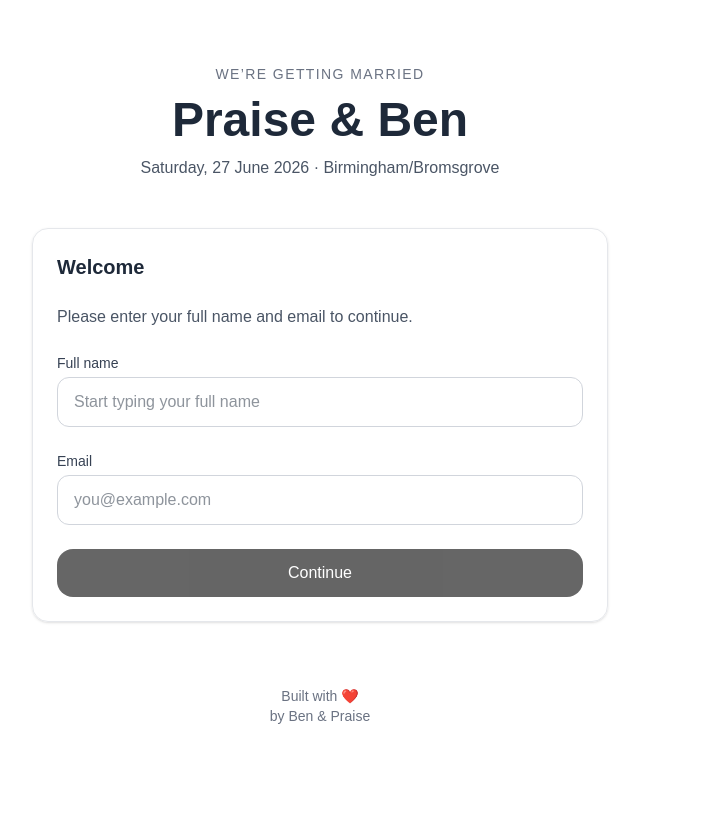
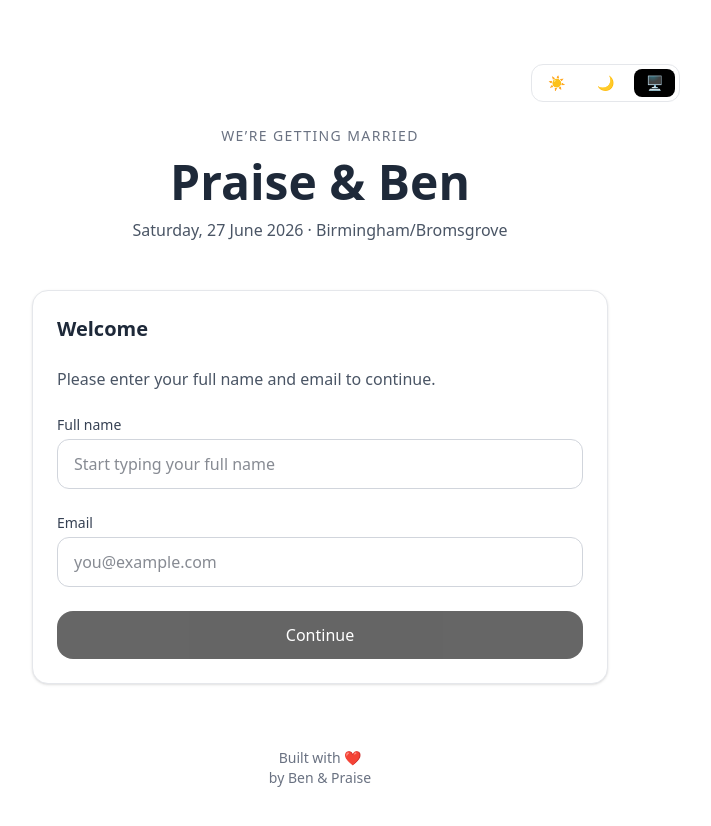
Before and after one commit to ben-pauley/wedding-site, a Next.js app: page / in a window 1280 px wide. Both pictures are taken after a click on the button "Enter →". Shown: the top 826 px of the page, without its empty margins (320-1031 px from the left). Before the commit the page ends 800 px from the top, so only its background shows below. Built offline with nearby package versions, Linux system fonts and the light colour scheme.

Commit message:
implemented light/dark mode toggle

```diff
--- a/src/app/globals.css
+++ b/src/app/globals.css
@@ -1,11 +1,13 @@
 @import "tailwindcss";
 
+/* Define your light theme defaults */
 :root {
   --background: #ffffff;
   --foreground: #171717;
   --radius: 1rem;
 }
 
+/* Tailwind theme tokens */
 @theme inline {
   --color-background: var(--background);
   --color-foreground: var(--foreground);
@@ -13,15 +15,12 @@
   --font-mono: var(--font-geist-mono);
 }
 
-@media (prefers-color-scheme: dark) {
-  :root {
-    --background: #0a0a0a;
-    --foreground: #ededed;
-  }
-}
+/* Enable dark mode via a `.dark` class on html */
+@custom-variant dark (&:where(.dark, .dark *));
 
 body {
   background: var(--background);
   color: var(--foreground);
-  font-family: Arial, Helvetica, sans-serif;
+  font-family: var(--font-sans), Arial, Helvetica, sans-serif;
+  transition: background-color 0.2s ease, color 0.2s ease;
 }
--- a/src/app/layout.js
+++ b/src/app/layout.js
@@ -1,5 +1,6 @@
-import { Geist, Geist_Mono } from "next/font/google";
+import {Geist, Geist_Mono} from "next/font/google";
 import "./globals.css";
+import {ThemeProvider} from "@/components/ThemeProvider"
 
 const geistSans = Geist({
   variable: "--font-geist-sans",
@@ -16,14 +17,14 @@ export const metadata = {
   description: "Praise & Ben's Wedding Information",
 };
 
-export default function RootLayout({ children }) {
+export default function RootLayout({children}) {
   return (
     <html lang="en">
-      <body
-        className={`${geistSans.variable} ${geistMono.variable} antialiased`}
-      >
-        {children}
-      </body>
+    <body className={`${geistSans.variable} ${geistMono.variable} antialiased`}>
+    <ThemeProvider>
+      {children}
+    </ThemeProvider>
+    </body>
     </html>
   );
 }
--- a/src/app/page.js
+++ b/src/app/page.js
@@ -1,12 +1,14 @@
 "use client"
-import {useEffect, useState} from "react"
-import {useRouter} from "next/navigation"
+
+import { useEffect, useState } from "react"
+import { useRouter } from "next/navigation"
+import ThemeToggle from "@/components/ThemeToggle"
 
 function normalize(s = "") {
   return s
     .toLowerCase()
     .normalize("NFD")
-    .replace(/[\u0300-\u036f]/g, "") // strip accents
+    .replace(/[\u0300-\u036f]/g, "")
     .replace(/\s+/g, " ")
     .trim()
 }
@@ -18,61 +20,36 @@ export default function Home() {
   const [suggestions, setSuggestions] = useState([])
   const [picked, setPicked] = useState(null)
   const [error, setError] = useState("")
-
   const router = useRouter()
 
+  // 🔍 Name lookup
   useEffect(() => {
     const handle = setTimeout(async () => {
-      if (!name.trim() || name.trim().length < 2) {
+      if (name.trim().length < 2) {
         setSuggestions([])
         setPicked(null)
         return
       }
+      try {
         const res = await fetch(`/api/lookup?q=${encodeURIComponent(name)}`)
         const data = await res.json()
         const list = data.suggestions || []
         setSuggestions(list)
 
-      // if they typed an exact match, auto-pick it (normalized)
-      const exact = list.find(s => normalize(s.fullName) === normalize(name))
+        const exact = list.find((s) => normalize(s.fullName) === normalize(name))
         setPicked(exact || null)
+      } catch {
+        setSuggestions([])
+      }
     }, 250)
     return () => clearTimeout(handle)
   }, [name])
 
   const nameOk = !!picked && normalize(picked.fullName) === normalize(name)
-  // For now, we only require a non-empty email on the client.
-  // We'll enforce "email on file must match" in /api/verify.
   const canContinue = nameOk && !!email.trim()
 
-  return (
-    <main className="min-h-screen bg-white text-gray-800">
-      <div className="mx-auto max-w-3xl px-6 py-16">
-        <header className="text-center space-y-3">
-          <p className="uppercase tracking-widest text-sm text-gray-500">
-            We’re getting married
-          </p>
-          <h1 className="text-4xl md:text-5xl font-semibold">Praise & Ben</h1>
-          <p className="text-gray-600">
-            Saturday, 27 June 2026 · Birmingham/Bromsgrove
-          </p>
-        </header>
-
-        {!open && (
-          <div className="mt-12 flex justify-center">
-            <button
-              onClick={() => setOpen(true)}
-              className="rounded-2xl px-6 py-3 bg-black text-white hover:opacity-90 transition"
-            >
-              Enter →
-            </button>
-          </div>
-        )}
-
-        {open && (
-          <section className="mt-12 mx-auto max-w-xl">
-            <form
-              onSubmit={async (e) => {
+  // 🚀 Form submit
+  async function handleSubmit(e) {
     e.preventDefault()
     setError("")
 
@@ -84,17 +61,20 @@ export default function Home() {
     try {
       const res = await fetch("/api/verify", {
         method: "POST",
-                    headers: {"Content-Type": "application/json"},
-                    body: JSON.stringify({name, email}),
+        headers: { "Content-Type": "application/json" },
+        body: JSON.stringify({ name, email }),
       })
       const data = await res.json()
 
       if (!res.ok || !data.ok) {
-                    if (data.error === "name_not_found") {
+        switch (data.error) {
+          case "name_not_found":
             setError("We couldn't find that name. Please pick from the suggestions.")
-                    } else if (data.error === "email_mismatch") {
+            break
+          case "email_mismatch":
             setError("That email doesn't match what we have on file for this name.")
-                    } else {
+            break
+          default:
             setError("Please check your details and try again.")
         }
         return
@@ -106,20 +86,58 @@ export default function Home() {
       }
 
       router.push(`/invite/${data.token}`)
-                } catch (err) {
+    } catch {
       setError("Something went wrong. Please try again.")
     }
-              }}
-              className="rounded-2xl border border-gray-200 shadow-sm p-6 space-y-6"
+  }
+
+  return (
+    <main className="min-h-screen bg-white text-gray-800 dark:bg-neutral-900 dark:text-neutral-100 transition-colors">
+      <div className="mx-auto max-w-3xl px-6 py-16">
+
+        {/* Top bar */}
+        <div className="flex justify-end mb-6">
+          <ThemeToggle />
+        </div>
+
+        {/* Header */}
+        <header className="text-center space-y-3">
+          <p className="uppercase tracking-widest text-sm text-gray-500 dark:text-gray-400">
+            We’re getting married
+          </p>
+          <h1 className="text-4xl md:text-5xl font-semibold">Praise & Ben</h1>
+          <p className="text-gray-600 dark:text-gray-400">
+            Saturday, 27 June 2026 · Birmingham/Bromsgrove
+          </p>
+        </header>
+
+        {/* Entry Button */}
+        {!open && (
+          <div className="mt-12 flex justify-center">
+            <button
+              onClick={() => setOpen(true)}
+              className="rounded-2xl px-6 py-3 bg-black text-white hover:opacity-90 transition dark:bg-white dark:text-black"
+            >
+              Enter →
+            </button>
+          </div>
+        )}
+
+        {/* Form */}
+        {open && (
+          <section className="mt-12 mx-auto max-w-xl">
+            <form
+              onSubmit={handleSubmit}
+              className="rounded-2xl border border-gray-200 dark:border-neutral-700 shadow-sm p-6 space-y-6 bg-white dark:bg-neutral-950 transition-colors"
             >
               <h2 className="text-xl font-semibold">Welcome</h2>
-              <p className="text-gray-600">
+              <p className="text-gray-600 dark:text-gray-400">
                 Please enter your full name and email to continue.
               </p>
 
               {/* Name */}
               <div>
-                <label className="block text-sm font-medium text-gray-700">
+                <label className="block text-sm font-medium text-gray-700 dark:text-neutral-300">
                   Full name
                 </label>
                 <input
@@ -131,17 +149,16 @@ export default function Home() {
                     setError("")
                   }}
                   placeholder="Start typing your full name"
-                  className="mt-1 w-full rounded-xl border border-gray-300 px-4 py-3 focus:outline-none focus:ring-2 focus:ring-black"
+                  className="mt-1 w-full rounded-xl border border-gray-300 dark:border-neutral-700 bg-white dark:bg-neutral-900 text-gray-900 dark:text-neutral-100 px-4 py-3 focus:outline-none focus:ring-2 focus:ring-black dark:focus:ring-white transition-colors"
                 />
                 {suggestions.length > 0 && (
-                  <ul className="mt-2 divide-y rounded-xl border border-gray-200">
+                  <ul className="mt-2 divide-y divide-gray-200 dark:divide-neutral-800 rounded-xl border border-gray-200 dark:border-neutral-700 bg-white dark:bg-neutral-900">
                     {suggestions.map((s) => (
                       <li
                         key={s.id}
-                        className={`p-3 hover:bg-gray-50 cursor-pointer ${
-                          picked &&
-                          normalize(picked.fullName) === normalize(s.fullName)
-                            ? "bg-gray-50"
+                        className={`p-3 cursor-pointer hover:bg-gray-50 dark:hover:bg-neutral-800 ${
+                          picked && normalize(picked.fullName) === normalize(s.fullName)
+                            ? "bg-gray-50 dark:bg-neutral-800"
                             : ""
                         }`}
                         onClick={() => {
@@ -152,7 +169,7 @@ export default function Home() {
                         }}
                       >
                         <div className="font-medium">{s.fullName}</div>
-                        <div className="text-sm text-gray-500">
+                        <div className="text-sm text-gray-500 dark:text-gray-400">
                           {s.hasEmail ? "• email on file" : "• no email on file"}
                         </div>
                       </li>
@@ -168,7 +185,7 @@ export default function Home() {
 
               {/* Email */}
               <div>
-                <label className="block text-sm font-medium text-gray-700">
+                <label className="block text-sm font-medium text-gray-700 dark:text-neutral-300">
                   Email
                 </label>
                 <input
@@ -180,27 +197,25 @@ export default function Home() {
                     setError("")
                   }}
                   placeholder="you@example.com"
-                  className="mt-1 w-full rounded-xl border border-gray-300 px-4 py-3 focus:outline-none focus:ring-2 focus:ring-black"
+                  className="mt-1 w-full rounded-xl border border-gray-300 dark:border-neutral-700 bg-white dark:bg-neutral-900 text-gray-900 dark:text-neutral-100 px-4 py-3 focus:outline-none focus:ring-2 focus:ring-black dark:focus:ring-white transition-colors"
                 />
-                {picked && picked.hasEmail && (
-                  <p className="mt-2 text-xs text-gray-500">
-                    We have an email on file for this name. Please enter that
-                    same email to continue (we’ll verify on the next step).
-                  </p>
-                )}
-                {picked && !picked.hasEmail && (
-                  <p className="mt-2 text-xs text-gray-500">
-                    No email on file — any valid email is fine.
+                {picked && (
+                  <p className="mt-2 text-xs text-gray-500 dark:text-gray-400">
+                    {picked.hasEmail
+                      ? "We have an email on file. Please enter that same email."
+                      : "No email on file — any valid email is fine."}
                   </p>
                 )}
               </div>
 
-              {error && <p className="text-red-600 text-sm">{error}</p>}
+              {/* Error */}
+              {error && <p className="text-red-600 dark:text-red-400 text-sm">{error}</p>}
 
+              {/* Submit */}
               <button
                 type="submit"
                 disabled={!canContinue}
-                className="w-full rounded-2xl px-6 py-3 bg-black text-white hover:opacity-90 disabled:opacity-60"
+                className="w-full rounded-2xl px-6 py-3 bg-black text-white dark:bg-white dark:text-black hover:opacity-90 disabled:opacity-60 transition"
               >
                 Continue
               </button>
@@ -208,10 +223,9 @@ export default function Home() {
           </section>
         )}
 
-        <footer className="mt-16 text-center text-sm text-gray-500">
-          Built with ❤️
-          <br/>
-          by Ben & Praise
+        {/* Footer */}
+        <footer className="mt-16 text-center text-sm text-gray-500 dark:text-gray-400">
+          Built with ❤️ <br /> by Ben & Praise
         </footer>
       </div>
     </main>
--- /dev/null
+++ b/src/components/ThemeProvider.js
@@ -0,0 +1,59 @@
+"use client"
+import { createContext, useContext, useEffect, useState } from "react"
+
+// --- Helpers ---
+function applyTheme(mode) {
+  const mq = window.matchMedia("(prefers-color-scheme: dark)")
+  const isDark = mode === "dark" || (mode === "system" && mq.matches)
+
+  document.documentElement.classList.toggle("dark", isDark)
+
+  if (mode === "system") {
+    document.documentElement.removeAttribute("data-theme")
+  } else {
+    document.documentElement.setAttribute("data-theme", mode)
+  }
+}
+
+// --- Context ---
+const ThemeContext = createContext({
+  theme: "system",
+  setTheme: () => {},
+})
+
+// --- Provider ---
+export function ThemeProvider({ children }) {
+  const [theme, setTheme] = useState("system")
+
+  // Init theme from localStorage or system
+  useEffect(() => {
+    const stored = localStorage.getItem("theme") || "system"
+    setTheme(stored)
+    applyTheme(stored)
+
+    const mq = window.matchMedia("(prefers-color-scheme: dark)")
+    const onChange = () => {
+      const current = localStorage.getItem("theme") || "system"
+      if (current === "system") applyTheme("system")
+    }
+    mq.addEventListener("change", onChange)
+    return () => mq.removeEventListener("change", onChange)
+  }, [])
+
+  const setThemeAndPersist = (next) => {
+    setTheme(next)
+    localStorage.setItem("theme", next)
+    applyTheme(next)
+  }
+
+  return (
+    <ThemeContext.Provider value={{ theme, setTheme: setThemeAndPersist }}>
+      {children}
+    </ThemeContext.Provider>
+  )
+}
+
+// --- Hook for convenience ---
+export function useTheme() {
+  return useContext(ThemeContext)
+}
--- /dev/null
+++ b/src/components/ThemeToggle.js
@@ -0,0 +1,41 @@
+"use client"
+import { useTheme } from "./ThemeProvider"
+
+export default function ThemeToggle() {
+  const { theme, setTheme } = useTheme()
+
+  return (
+    <div className="inline-flex items-center gap-2 rounded-xl border border-gray-200 dark:border-neutral-700 p-1">
+      <button
+        onClick={() => setTheme("light")}
+        className={`px-3 py-1 rounded-lg text-sm ${
+          theme === "light"
+            ? "bg-black text-white dark:bg-white dark:text-black"
+            : "hover:bg-gray-100 dark:hover:bg-neutral-800"
+        }`}
+      >
+        ☀️
+      </button>
+      <button
+        onClick={() => setTheme("dark")}
+        className={`px-3 py-1 rounded-lg text-sm ${
+          theme === "dark"
+            ? "bg-black text-white dark:bg-white dark:text-black"
+            : "hover:bg-gray-100 dark:hover:bg-neutral-800"
+        }`}
+      >
+        🌙
+      </button>
+      <button
+        onClick={() => setTheme("system")}
+        className={`px-3 py-1 rounded-lg text-sm ${
+          theme === "system"
+            ? "bg-black text-white dark:bg-white dark:text-black"
+            : "hover:bg-gray-100 dark:hover:bg-neutral-800"
+        }`}
+      >
+        🖥️
+      </button>
+    </div>
+  )
+}
```
Also changed, not shown: package.json (+7 -5 lines), 1 other file (tests, documents, lock files or other folders). Lines whose indentation alone changed are shown as unchanged.
